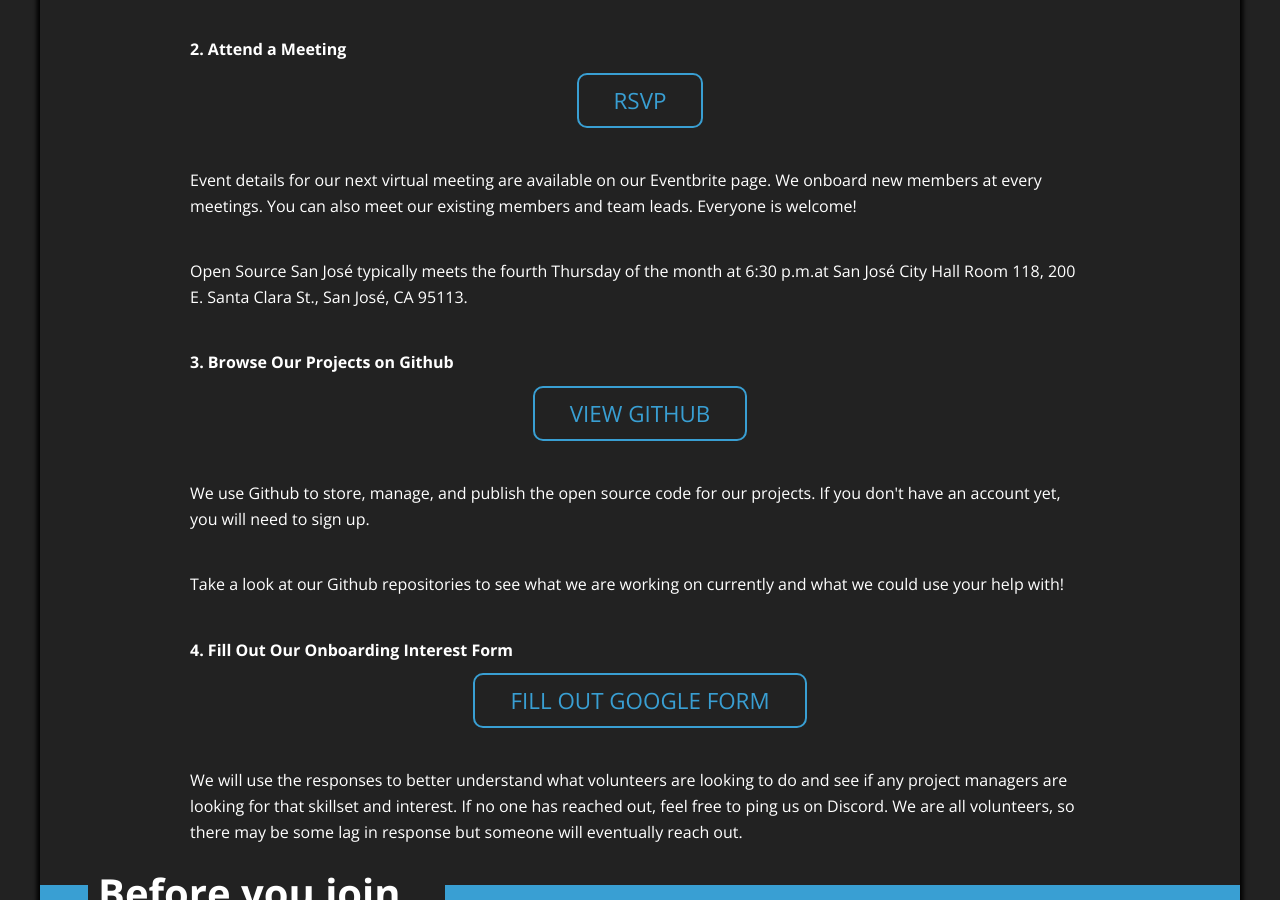
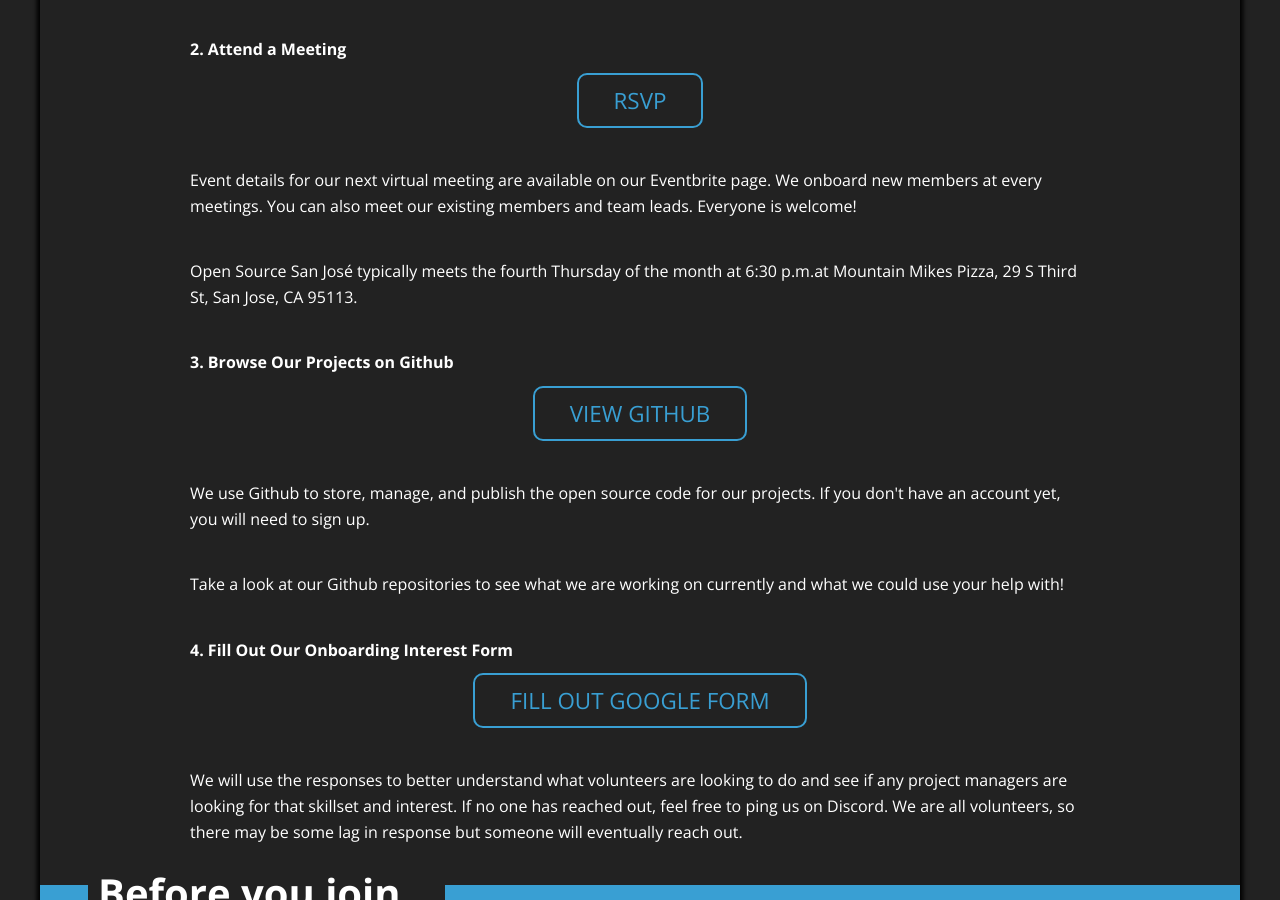
Before and after one commit to codeforsanjose/codeforsanjose.github.io, a Jekyll site: the page built from volunteer.html, in a window 1280 px wide and 900 px high, scrolled down 1693 px. Built offline with Jekyll 4.4.1, drawn with Linux system fonts in a browser that asks for light colours; nearby versions of some CDN libraries.

Commit message:
Updated _config.yml to new address (#121)
Changed the address to Mountain Mike's pizza

altered the latitude and longitude to fit new address

```diff
--- a/_config.yml
+++ b/_config.yml
@@ -8,12 +8,12 @@ directors:
   - Nick Katsantones
 hack_night:
   schedule: the fourth Thursday of the month at 6:30 p.m.
-  location: San José City Hall Room 118
+  location: Mountain Mikes Pizza
   address: |
-    200 E. Santa Clara St.
-    San José, CA 95113
-  latitude: 37.3381
-  longitude: -121.8854
+    29 S Third St
+    San Jose, CA 95113
+  latitude: 37.336604
+  longitude: -121.888158
   zoom: 17
 # Contact
 contact:
```
